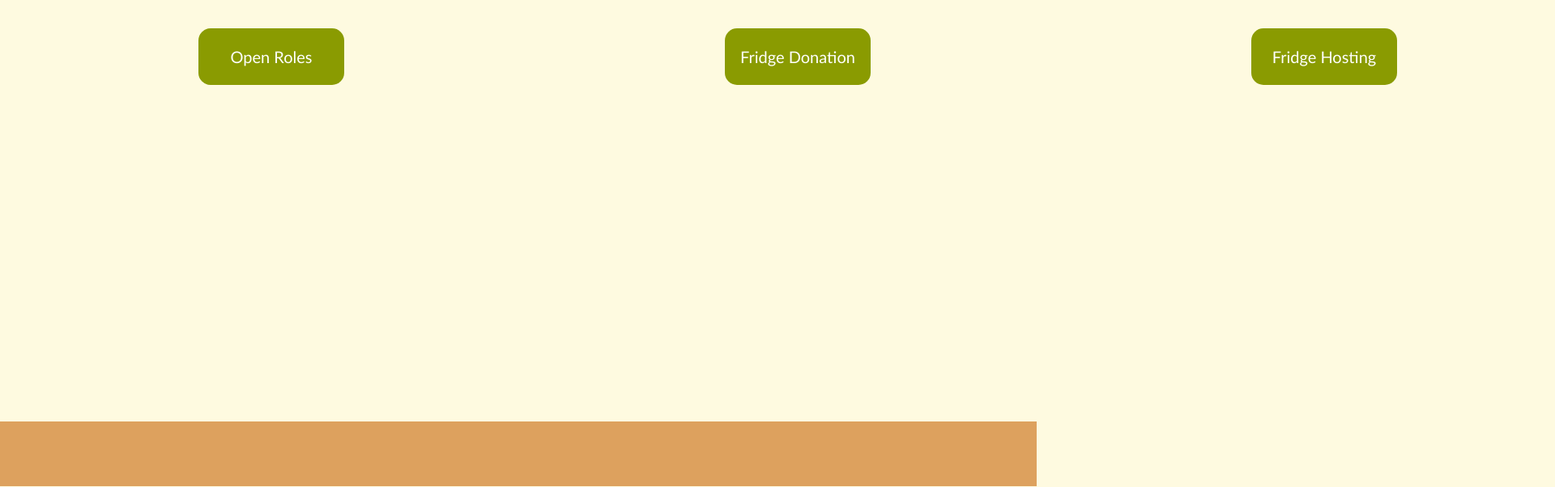
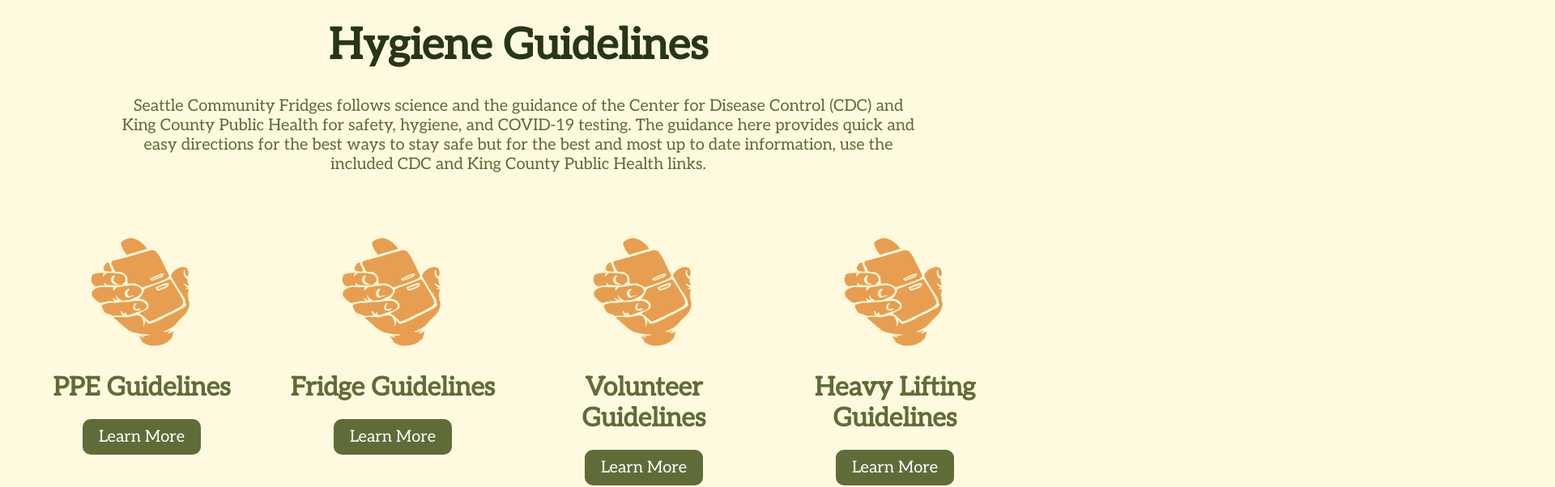
Before and after one commit to webimpactuw/seattle-community-fridge, a React (Create React App) app: page /Guidelines in a window 1280 px wide. Shown: the part 199-801 px from the top of the page at 81% size, 1920 px wide, since content can reach past the window. Built offline with nearby package versions, Linux system fonts and the light colour scheme.

Commit message:
Created Guideline Page with route to PPEGuidlines
Updated the guidelines page, created the PPE guidelines page, and routed to it.

```diff
--- a/src/App.js
+++ b/src/App.js
@@ -6,6 +6,7 @@
 import Guidelines from './pages/Guidelines';
 import Contact from './pages/Contact';
 import Footer from'./components/Footer';
+import PPEGuidelines from './pages/PPEGuidelines';
 import React, { useEffect } from 'react';
 import { BrowserRouter as Router, Route, Routes } from "react-router-dom";
 
@@ -24,6 +25,7 @@
         <Route path = "/GetInvolved" exact element = {<GetInvolved/>} />
         <Route path = "/Guidelines" exact element = {<Guidelines/>} />
         <Route path = "/Contact" exact element = {<Contact/>} />
+        <Route path = "/PPEGuidelines" exact element = {<PPEGuidelines/>} />
       </Routes>
       </Router>
       <Footer/>
--- a/src/pages/Guidelines.js
+++ b/src/pages/Guidelines.js
@@ -1,19 +1,40 @@
-import React from 'react'
+import React from 'react';
+import { useNavigate } from 'react-router-dom';
 import '../styles/Guidelines.css';
+import fridge from '../assets/fridge-donation.png';
+// need to put the other imports here for the right pictures then change the existing ones
 
 function Guidelines() {
+    const navigate = useNavigate();
+
     return (
-        <div className="get-involved">
-            <h2>How to get involved</h2>
-            <div className="options">
-                <button className="get-involved-button">Food Donations</button>
-                <button className="get-involved-button">Open Roles</button>
-                <button className="get-involved-button">Fridge Donation</button>
-                <button className="get-involved-button">Fridge Hosting</button>
+        <div className="guidelines-container">
+            <h2>Hygiene Guidelines</h2>
+            <p>Seattle Community Fridges follows science and the guidance of the Center for Disease Control (CDC) and King County Public Health for safety, hygiene, and COVID-19 testing. The guidance here provides quick and easy directions for the best ways to stay safe but for the best and most up to date information, use the included CDC and King County Public Health links.</p>
+            <div className="guidelines-icons">
+                <div className="guideline">
+                    <img src={fridge} alt="PPE Guidelines" />
+                    <h3>PPE Guidelines</h3>
+                    <button onClick={() => navigate('/PPEGuidelines')}>Learn More</button>  {/* Use navigate on click */}
+                </div>
+                <div className="guideline">
+                    <img src={fridge} alt="Fridge Guidelines" />
+                    <h3>Fridge Guidelines</h3>
+                    <button>Learn More</button>
+                </div>
+                <div className="guideline">
+                    <img src={fridge} alt="Volunteer Guidelines" />
+                    <h3>Volunteer Guidelines</h3>
+                    <button>Learn More</button>
+                </div>
+                <div className="guideline">
+                    <img src={fridge} alt="Heavy Lifting Guidelines" />
+                    <h3>Heavy Lifting Guidelines</h3>
+                    <button>Learn More</button>
+                </div>
             </div>
         </div>
-      )
+    );
 }
 
-
-export default Guidelines
+export default Guidelines;
--- /dev/null
+++ b/src/pages/PPEGuidelines.js
@@ -0,0 +1,22 @@
+import React from 'react';
+import '../styles/PPEGuidelines.css';
+
+function PPEGuidelines() {
+  return (
+    <div className="ppe-container">
+      <h1>Personal Protective Equipment (PPE) Guidelines</h1>
+      <p>For up to date CDC PPE guidelines, check out the <a href="https://www.cdc.gov">CDC PPE guidelines</a>.</p>
+      <ul className="guidelines-text">
+        <li>Before handling any equipment, please <a href="https://www.cdc.gov/handwashing">wash your hands</a> following CDC hand washing guidelines.</li>
+        <li>King County residents have been advised to wear face coverings at any indoor or outdoor public space. For further instructions for wearing masks, see <a href="https://www.kingcounty.gov">King County's Guidance for Face Coverings</a>.</li>
+        <li>Please always wear masks when engaging with or at fridges.</li>
+        <li>When interacting with fridges, wear gloves, if available, and wipe down fridges when done.</li>
+        <li>Hand hygiene should be performed before putting on or removing any PPE. You should thoroughly wash hands. If hand washing is unavailable, using alcohol-based hand sanitizer that contains at least 60% alcohol is recommended.</li>
+        <li>You should dispose of any disposable PPE after any interaction with the public and apply a new disposable mask and gloves when available.</li>
+        <li>The following resources provide further instruction for PPE: <a href="https://www.cdc.gov/hai/pdfs/ppe/PPE-Sequence.pdf">Sequence for Putting on PPE</a>.</li>
+      </ul>
+    </div>
+  );
+}
+
+export default PPEGuidelines;
--- a/src/styles/Guidelines.css
+++ b/src/styles/Guidelines.css
@@ -0,0 +1,59 @@
+.guidelines-container {
+    font-family: 'Aleo', serif;
+    background: #FEFAE0;
+    padding: 80px 20px;
+    text-align: center;
+}
+
+.guidelines-container h2 {
+    font-size: 53px;
+    font-weight: 700;
+    color: #283618;
+    margin-bottom: 30px;
+}
+
+.guidelines-container p {
+    color: #606C38;
+    font-size: 20px;
+    margin-bottom: 50px;
+    padding: 0 10%;
+}
+
+.guidelines-icons {
+    display: flex;
+    justify-content: space-around;
+    flex-wrap: wrap;
+}
+
+.guideline {
+    flex: 1;
+    min-width: 200px;
+    margin: 20px;
+    text-align: center;
+}
+
+.guideline img {
+    width: 150px;
+    height: 150px;
+}
+
+.guideline h3 {
+    font-size: 32px;
+    color: #606C38;
+    margin: 20px 0;
+}
+
+.guideline button {
+    font-family: 'Aleo', serif;
+    background: #606C38;
+    color: white;
+    border: 10px;
+    padding: 10px 20px;
+    border-radius: 10px;
+    cursor: pointer;
+    font-size: 20px;
+}
+
+.guideline button:hover {
+    background-color: #DDA15E;
+}
--- /dev/null
+++ b/src/styles/PPEGuidelines.css
@@ -0,0 +1,37 @@
+.ppe-container {
+  width: 100%;
+  padding: 20px;
+  font-family: 'Aleo', serif;
+  color: #606C38;
+  text-align: center;
+}
+
+.ppe-container h1 {
+  font-size: 51px;
+  font-weight: 700;
+  color: #283618;
+  margin-bottom: 20px;
+}
+
+.ppe-container p {
+  font-size: 30px;
+  line-height: 36px;
+  margin-bottom: 20px;
+}
+
+.guidelines-text {
+  font-size: 22px;
+  line-height: 27px;
+  text-align: left;
+  margin: 20px auto;
+  max-width: 800px;
+  list-style-position: inside;
+}
+
+.guidelines-text li {
+  margin-bottom: 10px;
+}
+
+a {
+  color: #DDA15E;
+}
```
Also changed, not shown: 2 other files (tests, documents, lock files or other folders).
